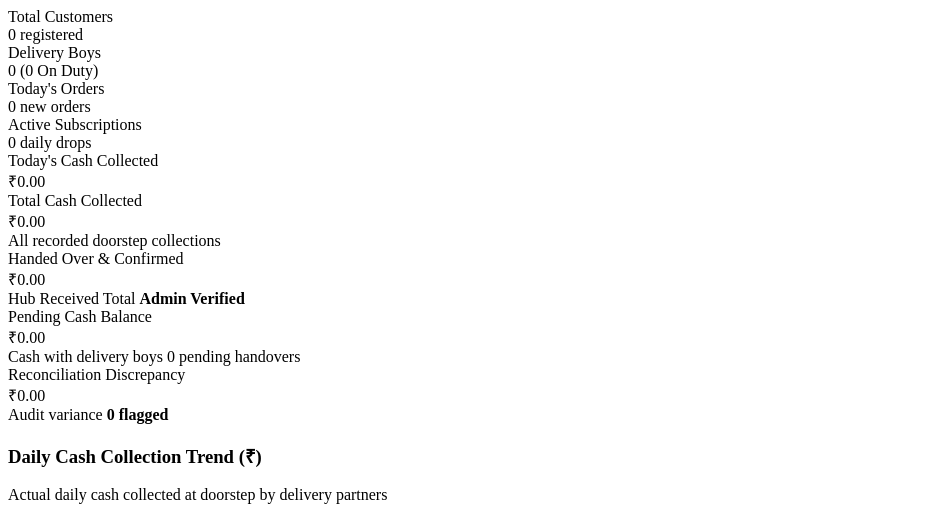
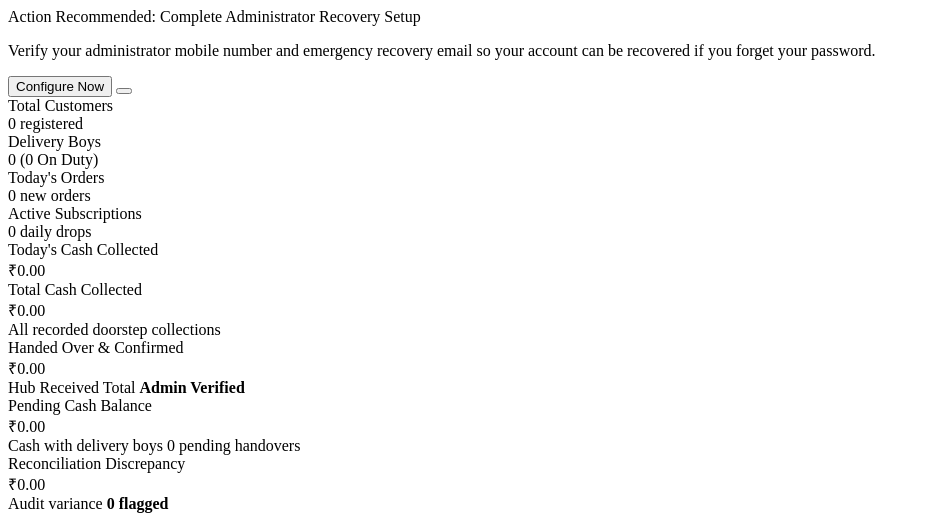
Before and after one commit to Vishal07003/refer-milk-main, a Django app: template templates/admin/partials/dashboard.html in a window 1280 px wide. Shown: the top 520 px of the page, without its empty margins (0-930 px from the left). Run offline with Django 5.2, Linux system fonts and the light colour scheme; the template is opened without the code that fills it, so the values that code supplies are empty.

Commit message:
feat: add admin partials for sidebar, vacations, dashboard, and settings

```diff
--- a/templates/admin/partials/dashboard.html
+++ b/templates/admin/partials/dashboard.html
@@ -1,5 +1,26 @@
 <!-- SECTION 1: DASHBOARD & KPIS -->
       <div id="content-dashboard" class="space-y-6">
+        <!-- Recovery Setup Reminder Banner -->
+        <div id="dash-setup-reminder-banner" class="hidden p-4 rounded-2xl bg-gradient-to-r from-amber-500/10 via-amber-500/5 to-transparent border border-amber-200/80 text-amber-950 flex flex-col sm:flex-row sm:items-center justify-between gap-3 shadow-2xs">
+          <div class="flex items-center space-x-3 min-w-0">
+            <div class="w-9 h-9 rounded-xl bg-amber-500 text-white flex items-center justify-center shrink-0 shadow-xs">
+              <i data-lucide="shield-alert" class="w-5 h-5"></i>
+            </div>
+            <div class="min-w-0">
+              <p class="text-xs font-bold text-slate-900 truncate">Action Recommended: Complete Administrator Recovery Setup</p>
+              <p class="text-[11px] text-slate-600 truncate">Verify your administrator mobile number and emergency recovery email so your account can be recovered if you forget your password.</p>
+            </div>
+          </div>
+          <div class="flex items-center space-x-2 shrink-0">
+            <button onclick="switchTab('settings')" class="px-3.5 py-1.5 rounded-xl bg-amber-600 hover:bg-amber-700 text-white text-xs font-bold transition shadow-xs">
+              Configure Now
+            </button>
+            <button onclick="document.getElementById('dash-setup-reminder-banner').classList.add('hidden')" class="p-1.5 rounded-lg text-slate-400 hover:text-slate-600 hover:bg-slate-100 transition">
+              <i data-lucide="x" class="w-4 h-4"></i>
+            </button>
+          </div>
+        </div>
+
         <!-- Primary KPI Cards Grid (Row 1) -->
         <div class="grid grid-cols-1 sm:grid-cols-2 lg:grid-cols-5 gap-4">
           <!-- Total Customers -->
```
